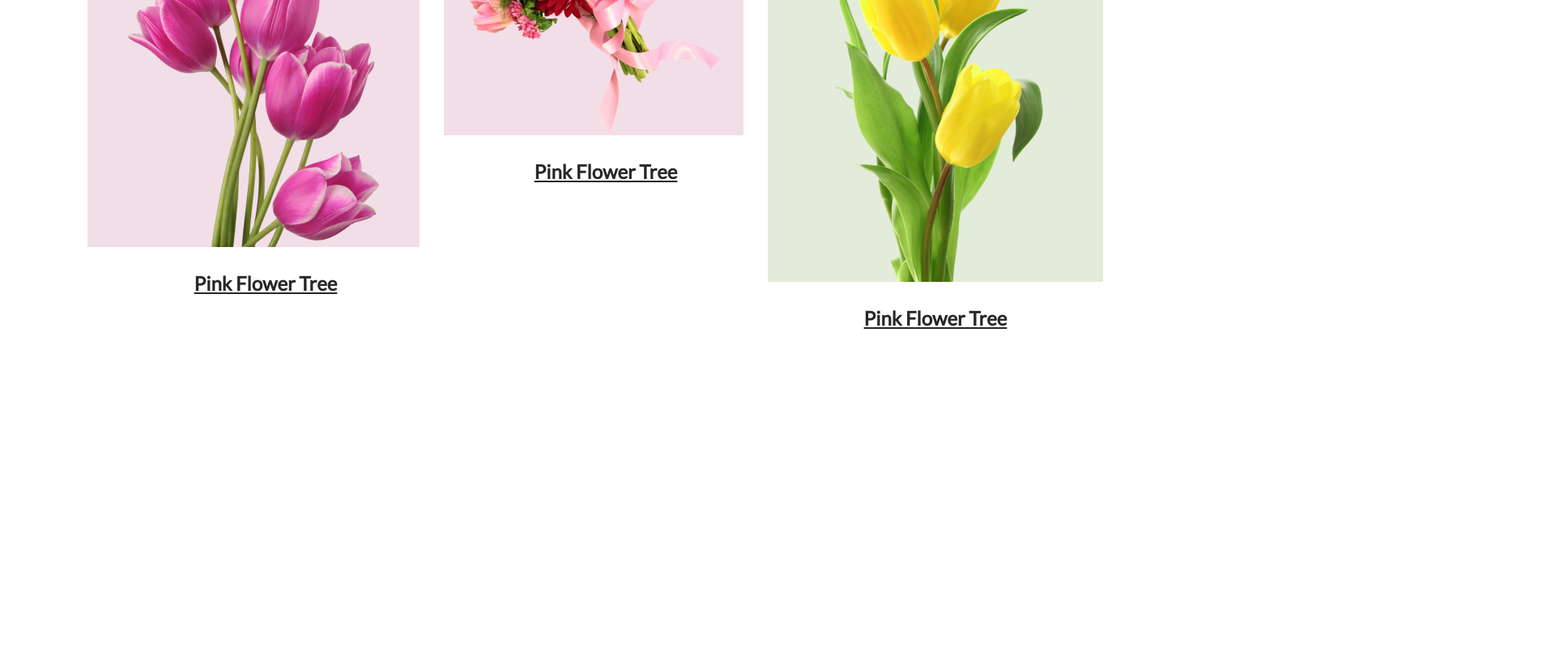
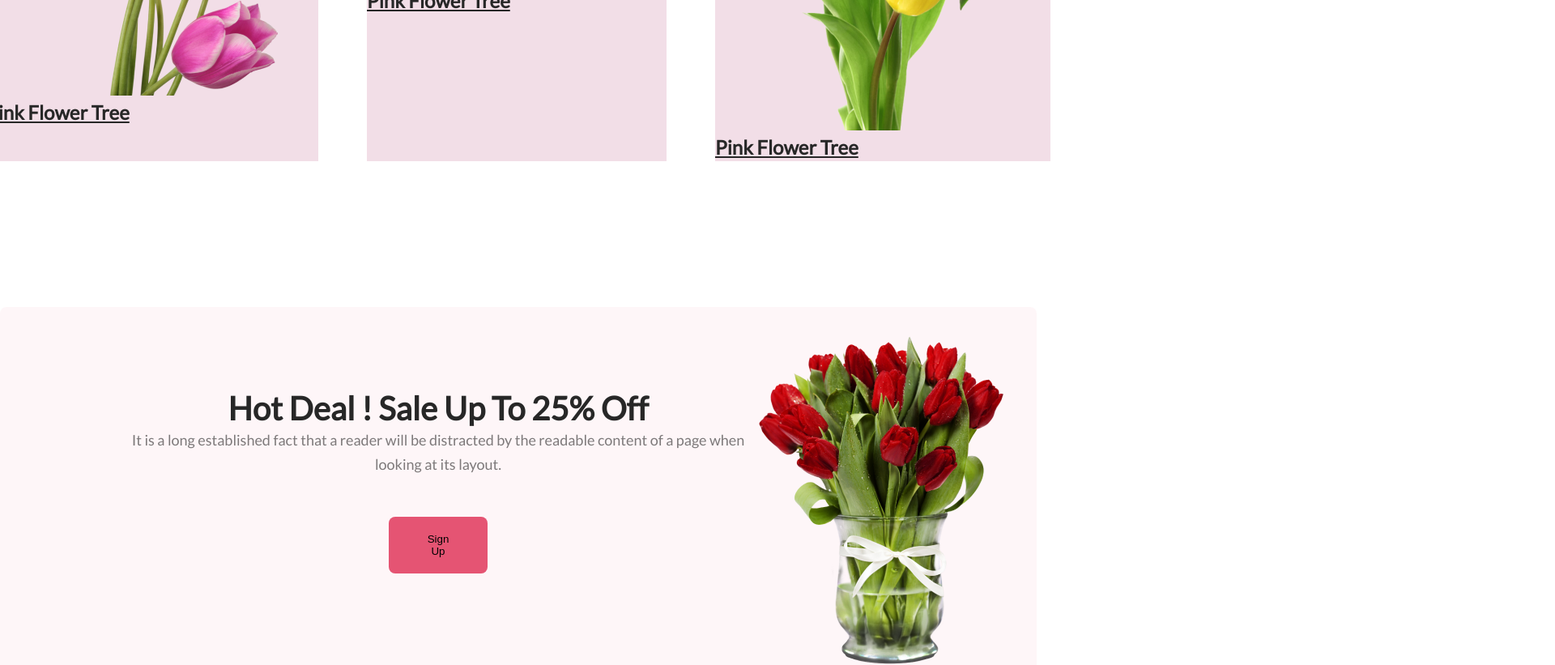
Before and after one commit to Omer4ruq/flowerShop_assignment_1, a plain HTML site: page index.html in a window 1280 px wide. Shown: the part 1360-2181 px from the top of the page at 81% size, 1920 px wide, since content can reach past the window. Drawn offline with Linux system fonts and the light colour scheme.

Commit message:
3rd commit

```diff
--- a/index.html
+++ b/index.html
@@ -60,20 +60,75 @@
         <section>
           <div class="img">
             <div class="mid-img">
-              <img id="img1" src="Flower Asset/pngwing 6.png" alt="" />
+              <img
+                id="img1"
+                class="bcimg"
+                src="Flower Asset/pngwing 6.png"
+                alt=""
+              />
               <h3 class="text-deco">Pink Flower Tree</h3>
             </div>
             <div class="mid-img">
-              <img id="img2" src="Flower Asset/pngwing 5.png" alt="" />
+              <img
+                id="img2"
+                class="bcimg"
+                src="Flower Asset/pngwing 5.png"
+                alt=""
+              />
               <h3 class="text-deco">Pink Flower Tree</h3>
             </div>
-            <div class="mid-img">
-              <img id="img3" src="Flower Asset/pngwing 7.png" alt="" />
+            <div id="" class="mid-img">
+              <img
+                id="img3"
+                class="bcimg"
+                src="Flower Asset/pngwing 7.png"
+                alt=""
+              />
               <h3 class="text-deco">Pink Flower Tree</h3>
             </div>
           </div>
         </section>
       </section>
+
+      <section>
+        <div class="mid-banner">
+          <div class="mid-banner-content">
+            <h3 class="mid-banner-intro">Hot Deal ! Sale Up To 25% Off</h3>
+            <p class="mid-banner-pera">
+              It is a long established fact that a reader will be distracted by
+              the readable content of a page when looking at its layout.
+            </p>
+            <button class="mid-btn-primary">Sign Up</button>
+          </div>
+          <img
+            class="mid-cover-photo"
+            src="Flower Asset/pngwing 8.png"
+            alt="cover photo"
+          />
+        </div>
+      </section>
+
+      <section>
+        <h3 class="featured-title">Instagram</h3>
+        <p class="featured-pera">
+          It is a long established fact that a reader will be distracted by the
+          readable content of a page when looking at its layout.
+        </p>
+        <div class="rect-img">
+          <div class="center-img">
+            <img src="Flower Asset/Rectangle 4.png" alt="" />
+          </div>
+          <div class="center-img">
+            <img src="Flower Asset/Rectangle 6.png" alt="" />
+          </div>
+          <div class="center-img">
+            <img src="Flower Asset/Rectangle 5.png" alt="" />
+          </div>
+          <div class="center-img">
+            <img src="Flower Asset/Rectangle 4.png" alt="" />
+          </div>
+        </div>
+      </section>
     </main>
   </body>
 </html>
--- a/styles/styles.css
+++ b/styles/styles.css
@@ -1,3 +1,8 @@
+* {
+  margin: 0;
+  padding: 0;
+}
+
 .text-primary {
   color: #e55473;
 }
@@ -87,37 +92,108 @@ nav li {
   font-weight: 700;
   line-height: 35px;
   text-decoration-line: underline;
+  display: flex;
 }
 .img {
+  /* display: flex;
+  padding: 0 150px;
+  /* margin: 0 100px; */
+  /* width: 1920px;
+  height: 4867px; */
   display: flex;
-  margin: 0 100px;
-  width: 1920px;
-  height: 4867px;
+  padding: 50px 200px;
+  justify-content: center;
+}
+.mid-img {
+  border-radius: 300px 300px 0px 0px;
+  background: rgba(167, 33, 98, 0.15);
+  margin: 0 30px;
 }
 
-.mid-img {
+.bcimg {
   /* width: 464px;
   height: 538px;
-  flex-shrink: 0; */
-  /* text-align: center; */
+  flex-shrink: 0;
+   text-align: center;
+
+  /* padding: 80px 50px 0 50px; */
 }
 
 #img1 {
-  border-radius: 300px 300px 0px 0px;
-  background: rgba(167, 33, 98, 0.15);
+  /* border-radius: 300px 300px 0px 0px;
+  background: rgba(167, 33, 98, 0.15); */
   padding: 80px 50px 0 50px;
-  margin-right: 30px;
 }
 
 #img2 {
-  border-radius: 300px 300px 0px 0px;
-  background: rgba(167, 33, 98, 0.15);
+  /* border-radius: 300px 300px 0px 0px;
+  background: rgba(167, 33, 98, 0.15); */
   padding: 80px 50px 50 50px;
-  margin-right: 30px;
 }
 
 #img3 {
-  border-radius: 300px 300px 0px 0px;
-  background: rgba(71, 125, 17, 0.15);
+  /* border-radius: 300px 300px 0px 0px;
+  background: rgba(71, 125, 17, 0.15); */
   padding: 80px 50px 0 50px;
 }
+
+.mid-banner {
+  padding: 30px 30px 30px 150px;
+  display: flex;
+  align-items: center;
+  justify-content: space-between;
+  border-radius: 8px;
+  background: rgba(229, 84, 115, 0.05);
+  margin: 130px 0;
+}
+.mid-banner-content {
+  max-width: 800px;
+}
+
+.mid-banner .mid-cover-photo {
+  /* width: 318px;
+  height: 420px; */
+}
+
+.mid-banner-intro {
+  color: #272727;
+  font-family: Lato;
+  font-size: 40px;
+  font-style: normal;
+  font-weight: 800;
+  line-height: normal;
+  text-align: center;
+}
+
+.mid-banner-pera {
+  color: rgba(39, 39, 39, 0.6);
+  text-align: center;
+  font-family: Lato;
+  font-size: 18px;
+  font-style: normal;
+  font-weight: 400;
+  line-height: 30px;
+}
+
+.mid-btn-primary {
+  display: inline-flex;
+  padding: 20px 43px;
+  align-items: flex-start;
+  /* gap: 10px; */
+  border-radius: 8px;
+  background: #e55473;
+  border: 0;
+  margin: 50px 330px;
+  justify-content: center;
+}
+
+.rect-img {
+  display: flex;
+  padding: 0 200px;
+  justify-content: center;
+  margin: 130px 0;
+}
+
+.center-img {
+  margin: 0 10px;
+}
```
